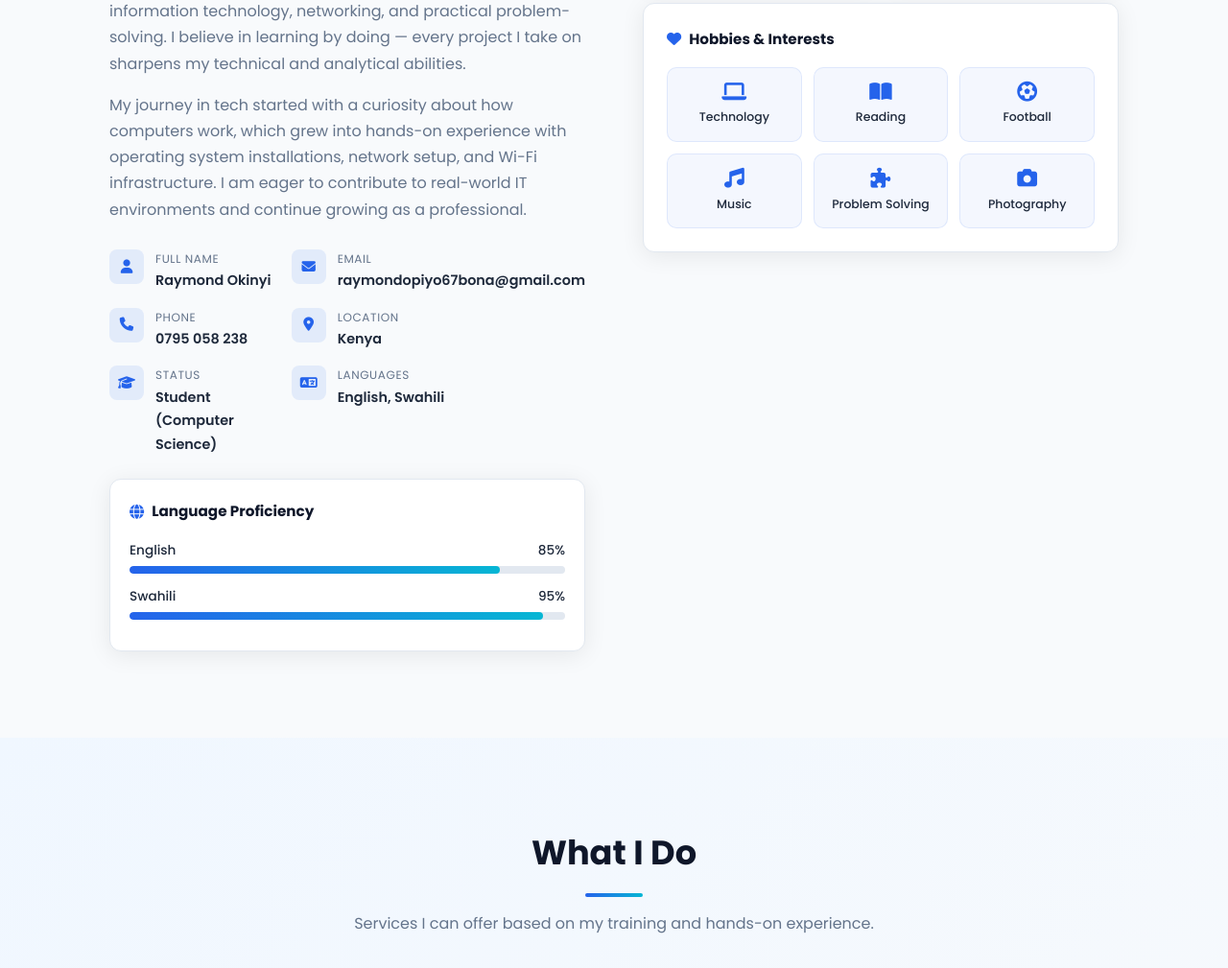
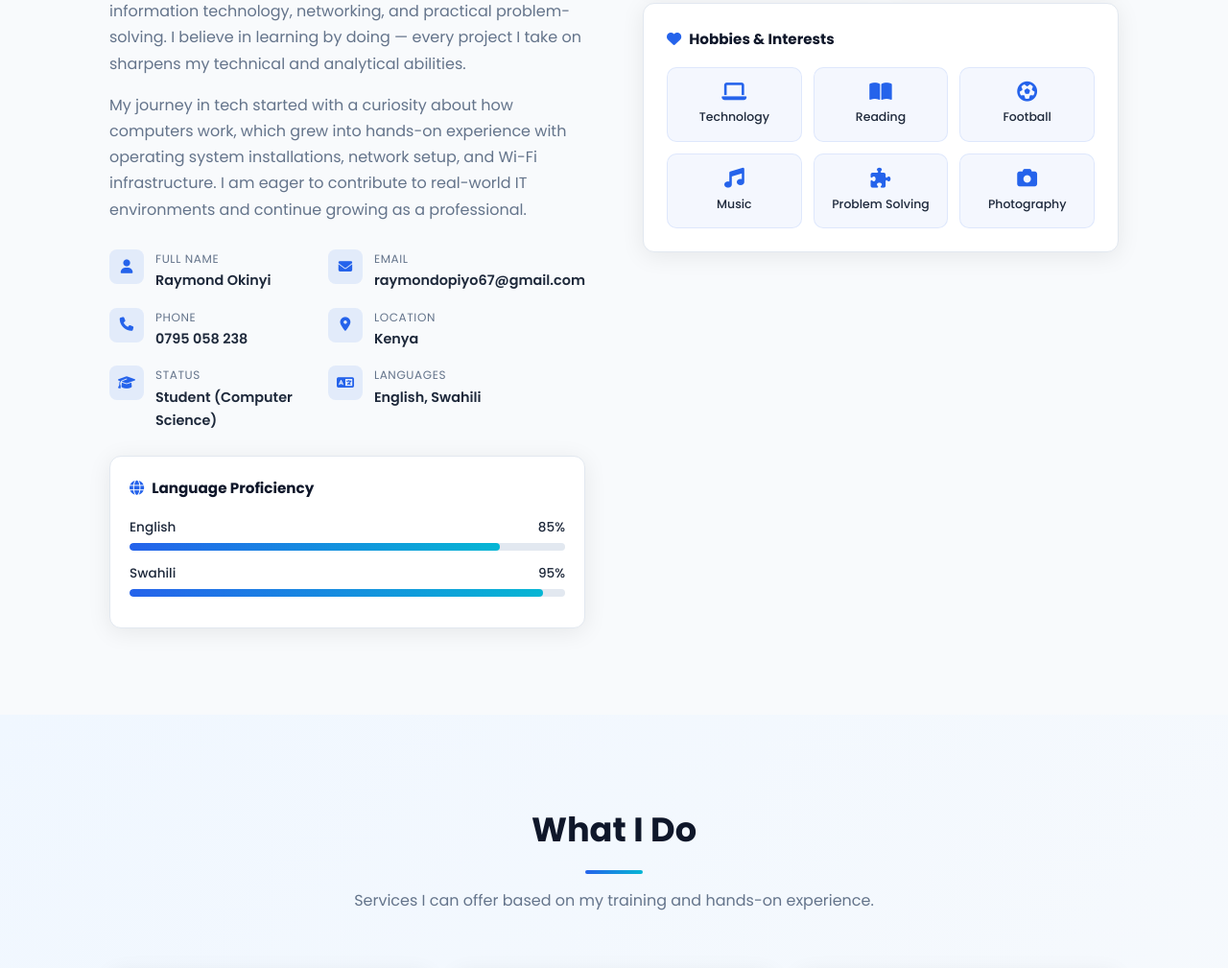
Before and after one commit to raymondopiyo67-create/my-curriculum-vitae, a plain HTML site: page index.html in a window 1280 px wide. Shown: the part 1426-2435 px from the top of the page at 96% size. Drawn offline with Linux system fonts and the light colour scheme.

Commit message:
Update CV content and contact details

```diff
--- a/index.html
+++ b/index.html
@@ -127,7 +127,7 @@
             </div>
             <div class="info-item">
               <i class="fas fa-envelope"></i>
-              <div><span class="info-label">Email</span><span class="info-value">raymondopiyo67bona@gmail.com</span></div>
+              <div><span class="info-label">Email</span><span class="info-value">raymondopiyo67@gmail.com</span></div>
             </div>
             <div class="info-item">
               <i class="fas fa-phone"></i>
```
